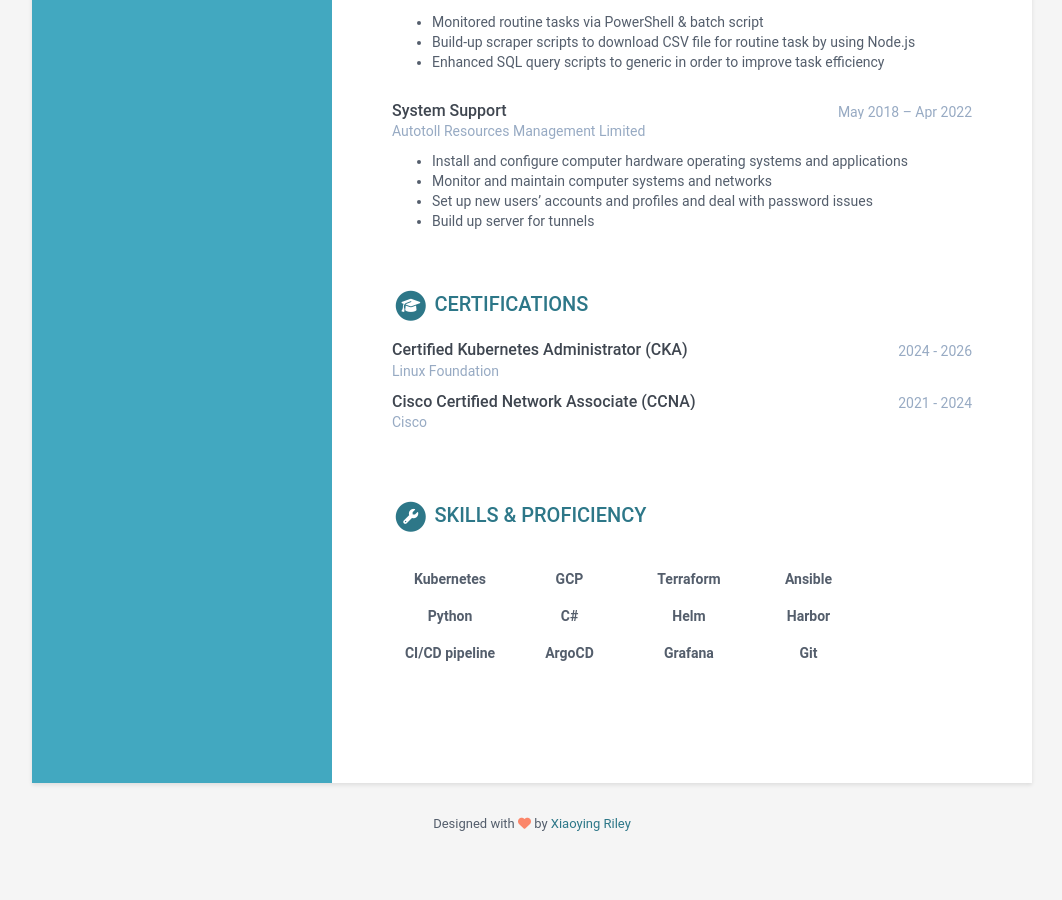
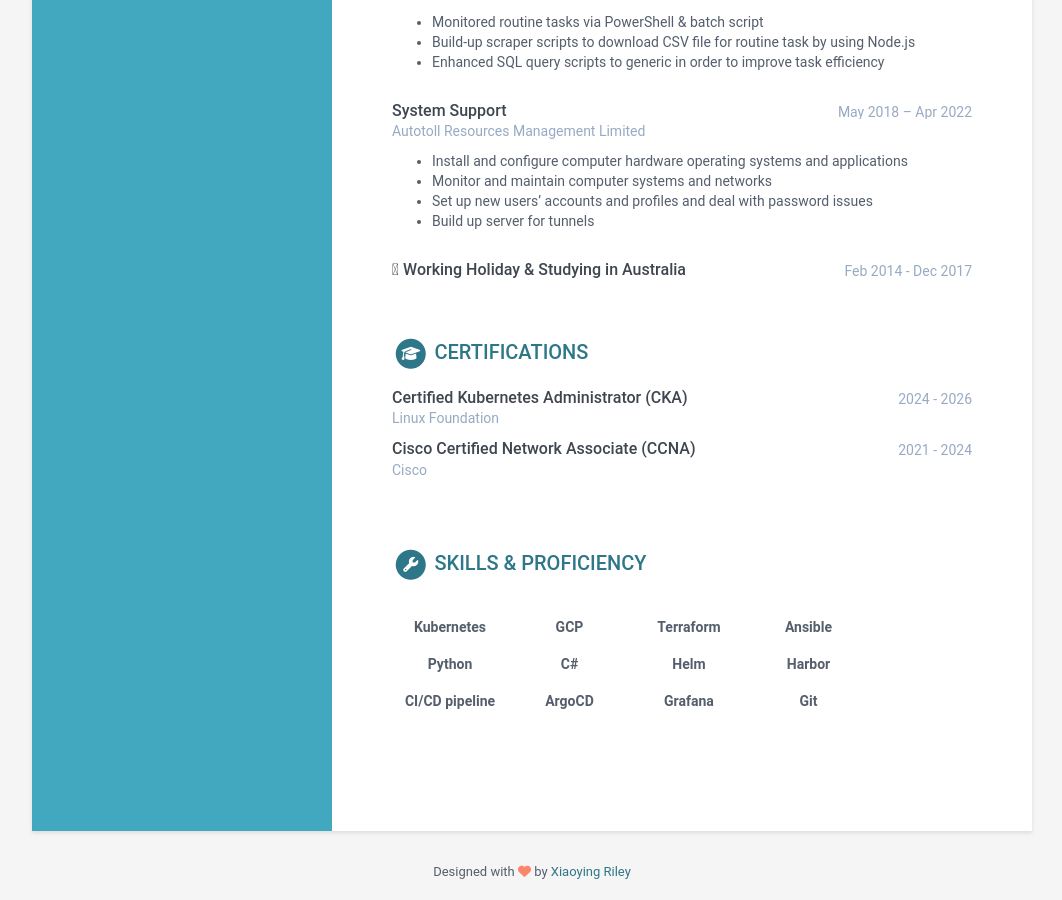
Before and after one commit to Ovvio2311/online-resume, a Jekyll site: the page built from index.html, in a window 1280 px wide and 900 px high, scrolled down 1176 px. Shown: the whole window, without its empty margins (108-1170 px from the left). Built offline with Jekyll 4.4.1, drawn with Linux system fonts in a browser that asks for light colours; before the commit the page ends 2041 px from its top, so only the background shows below that.

Commit message:
Update data.yml

```diff
--- a/_data/data.yml
+++ b/_data/data.yml
@@ -124,6 +124,8 @@ experiences:
           -	Monitor and maintain computer systems and networks
           -	Set up new users' accounts and profiles and deal with password issues
           - Build up server for tunnels
+      - role: 	Working Holiday & Studying in Australia
+        time: Feb 2014 - Dec 2017
 
 certifications:
       title: Certifications
```
